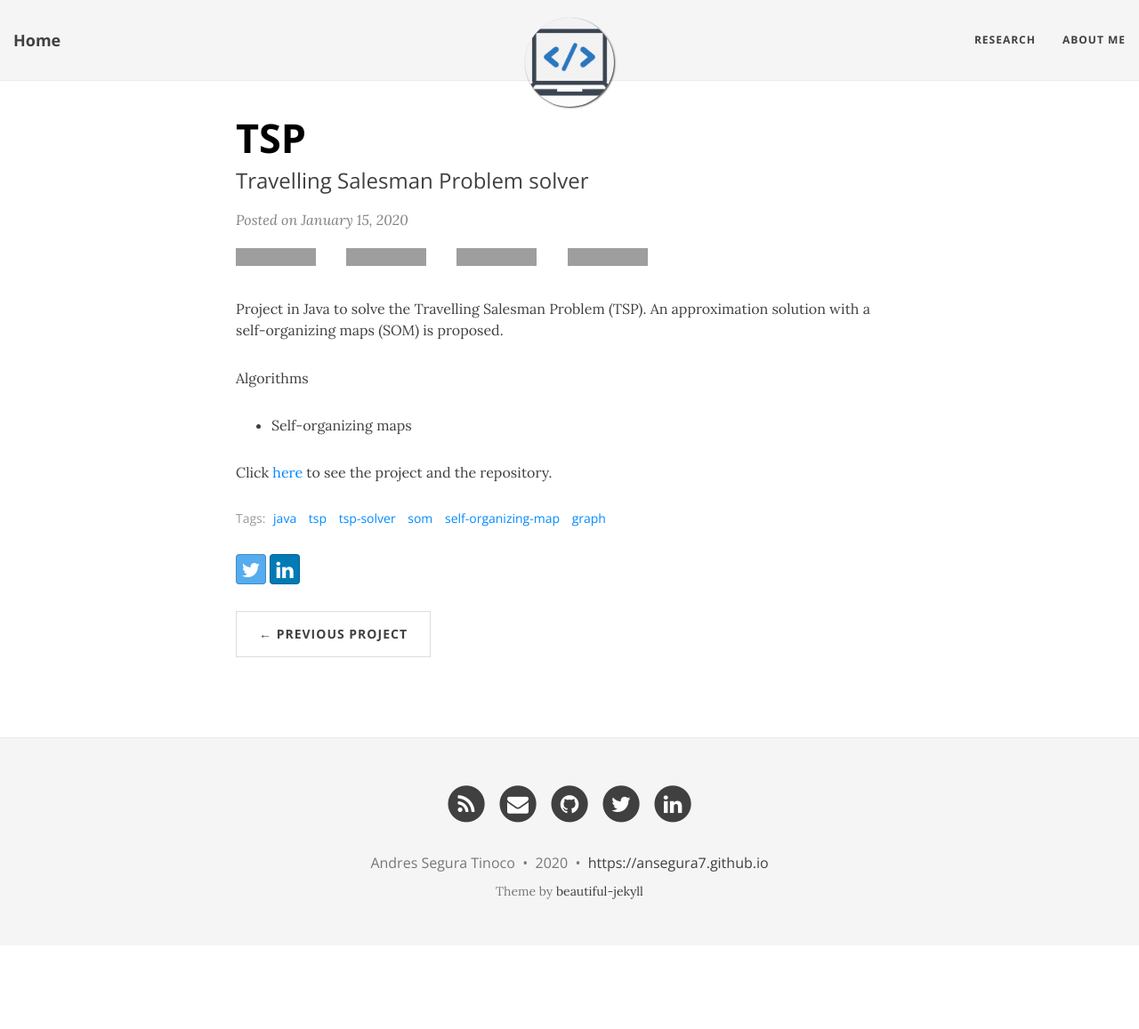
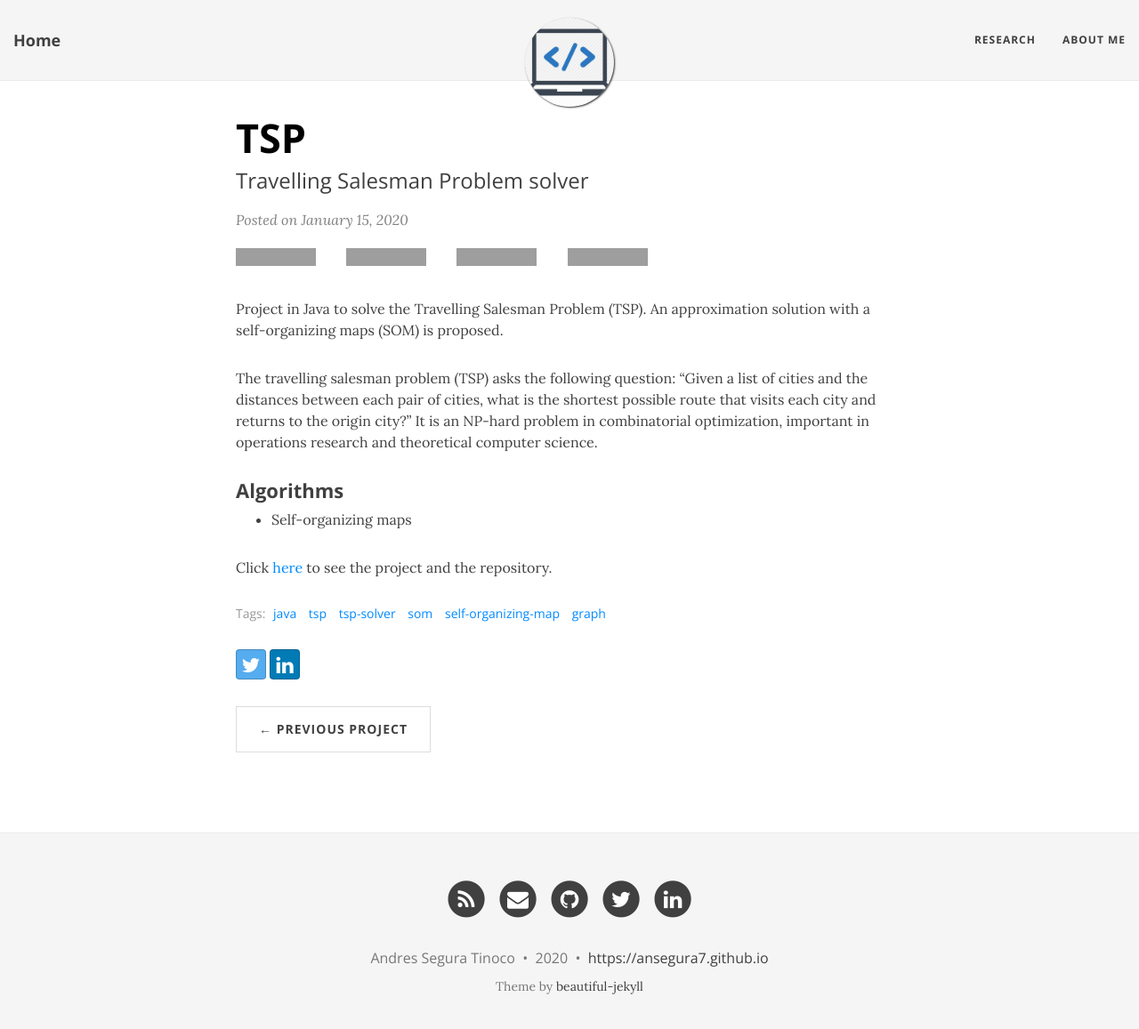
Before and after one commit to ansegura7/ansegura7.github.io, a Jekyll site: the page built from _posts/2020-01-15-tsp.md, in a window 1280 px wide and 1170 px high, cut to the strip 0-1157 px from the top of the window. Shown: the whole strip at 89% size. Built offline with Jekyll 4.4.1, drawn with Linux system fonts in a browser that asks for light colours; nearby versions of some CDN libraries; grey boxes are pictures that could not be loaded.

Commit message:
Update Posts
Added some aditional info to the posts.

```diff
--- a/_posts/2020-01-15-tsp.md
+++ b/_posts/2020-01-15-tsp.md
@@ -11,7 +11,9 @@ comments: true
 
 Project in Java to solve the Travelling Salesman Problem (TSP). An approximation solution with a self-organizing maps (SOM) is proposed.
 
-Algorithms
+The travelling salesman problem (TSP) asks the following question: "Given a list of cities and the distances between each pair of cities, what is the shortest possible route that visits each city and returns to the origin city?" It is an NP-hard problem in combinatorial optimization, important in operations research and theoretical computer science.
+
+### Algorithms
 - Self-organizing maps
 
 Click [here](https://ansegura7.github.io/TSP/) to see the project and the repository.
```
Also changed, not shown: _posts/2019-09-27-nlp-python.md (+2 -2 lines), _posts/2019-09-28-datascience-fifa19-data.md (+2 -2 lines), _posts/2019-12-30-algorithms.md (+1 -1 lines).
